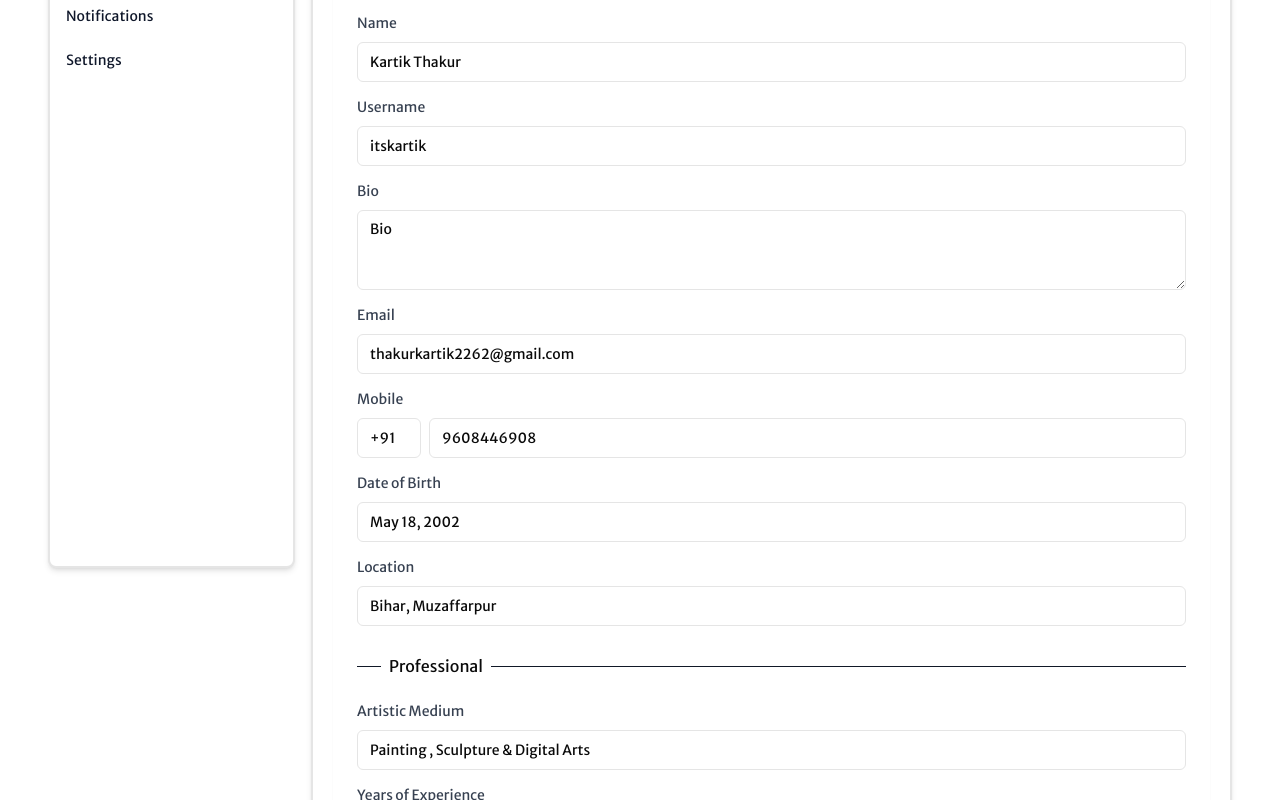
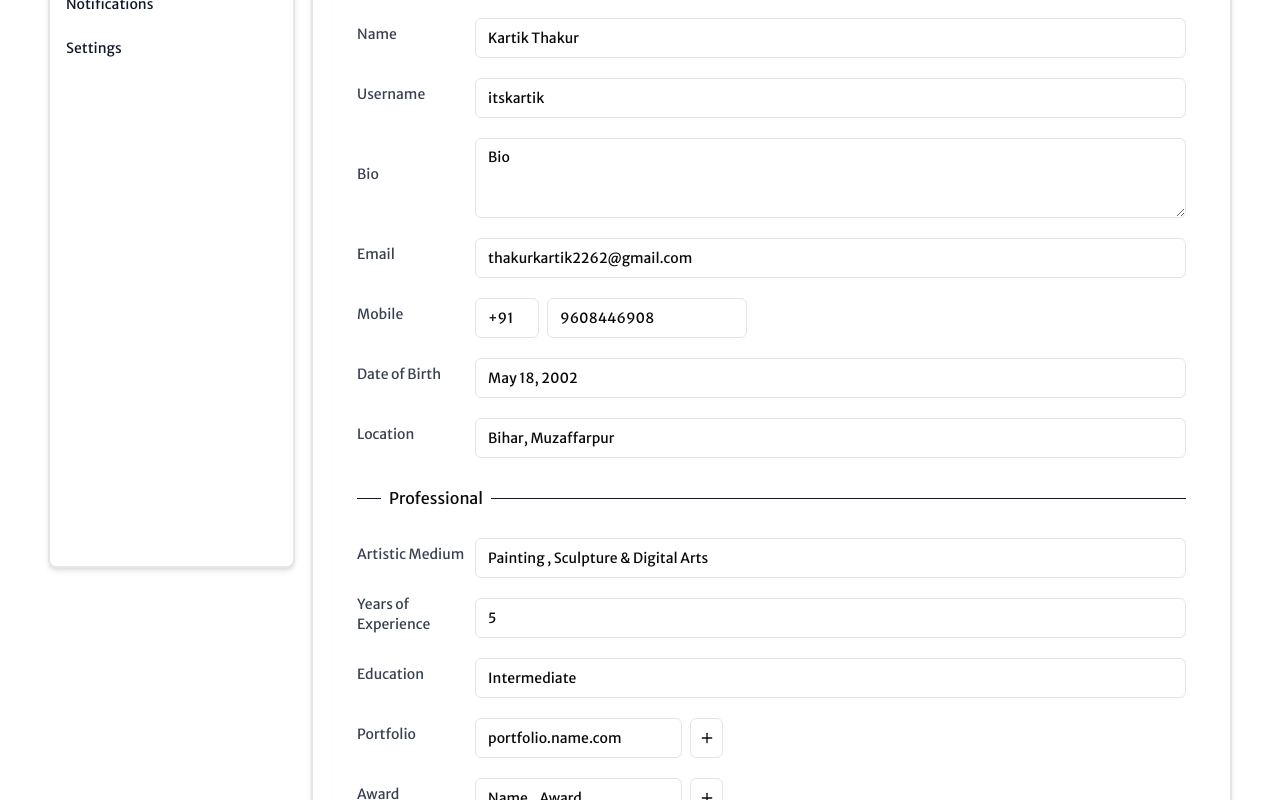
Before and after one commit to itskartik22/artlink, a Next.js app: page /profile in a window 1280 px wide. Shown: the part 240-1040 px from the top of the page. Built offline with nearby package versions, Linux system fonts and the light colour scheme; no server answers.

Commit message:
profile and layout fix

```diff
--- a/src/app/(protected)/profile/layout.tsx
+++ b/src/app/(protected)/profile/layout.tsx
@@ -52,7 +52,7 @@ const Layout = ({ children }: LayoutProps) => {
             onClick={() => {
               setSidebar(false);
             }}
-            className={`px-4 py-4  rounded-t-md  text-base ${
+            className={`px-4 py-3  rounded-t-md  text-sm ${
               pathname === "/profile"
                 ? "bg-slate-900 text-white"
                 : "text-slate-900 hover:bg-white"
--- a/src/components/profile/ArtistProfile.tsx
+++ b/src/components/profile/ArtistProfile.tsx
@@ -64,8 +64,8 @@ export default function ArtistProfile() {
               name="name"
               control={form.control}
               render={({ field }) => (
-                <FormItem>
-                  <FormLabel className="text-sm text-gray-700">Name</FormLabel>
+                <FormItem className="flex flex-col md:flex-row md:items-center gap-2">
+                  <FormLabel className="text-sm text-gray-700 min-w-[110px]">Name</FormLabel>
                   <FormControl>
                     <Input {...field} />
                   </FormControl>
@@ -76,8 +76,8 @@ export default function ArtistProfile() {
               name="username"
               control={form.control}
               render={({ field }) => (
-                <FormItem>
-                  <FormLabel className="text-sm text-gray-700">
+                <FormItem className="flex flex-col md:flex-row md:items-center gap-2">
+                  <FormLabel className="text-sm text-gray-700 min-w-[110px]">
                     Username
                   </FormLabel>
                   <FormControl>
@@ -90,8 +90,8 @@ export default function ArtistProfile() {
               name="bio"
               control={form.control}
               render={({ field }) => (
-                <FormItem>
-                  <FormLabel className="text-sm text-gray-700">Bio</FormLabel>
+                <FormItem className="flex flex-col md:flex-row md:items-center gap-2">
+                  <FormLabel className="text-sm text-gray-700 min-w-[110px]">Bio</FormLabel>
                   <FormControl>
                     <Textarea {...field} rows={2} />
                   </FormControl>
@@ -102,16 +102,16 @@ export default function ArtistProfile() {
               name="email"
               control={form.control}
               render={({ field }) => (
-                <FormItem>
-                  <FormLabel className="text-sm text-gray-700">Email</FormLabel>
+                <FormItem className="flex flex-col md:flex-row md:items-center gap-2">
+                  <FormLabel className="text-sm text-gray-700 min-w-[110px]">Email</FormLabel>
                   <FormControl>
                     <Input {...field} />
                   </FormControl>
                 </FormItem>
               )}
             />
-            <FormItem>
-              <FormLabel className="text-sm text-gray-700">Mobile</FormLabel>
+            <FormItem className="flex flex-col md:flex-row md:items-center gap-2">
+              <FormLabel className="text-sm text-gray-700 min-w-[110px]">Mobile</FormLabel>
               <div className="flex gap-2">
                 <FormControl>
                   <Input {...form.register("countryCode")} className="w-16" />
@@ -125,8 +125,8 @@ export default function ArtistProfile() {
               name="dob"
               control={form.control}
               render={({ field }) => (
-                <FormItem>
-                  <FormLabel className="text-sm text-gray-700">
+                <FormItem className="flex flex-col md:flex-row md:items-center gap-2">
+                  <FormLabel className="text-sm text-gray-700 min-w-[110px]">
                     Date of Birth
                   </FormLabel>
                   <FormControl>
@@ -139,8 +139,8 @@ export default function ArtistProfile() {
               name="location"
               control={form.control}
               render={({ field }) => (
-                <FormItem>
-                  <FormLabel className="text-sm text-gray-700">
+                <FormItem className="flex flex-col md:flex-row md:items-center gap-2">
+                  <FormLabel className="text-sm text-gray-700 min-w-[110px]">
                     Location
                   </FormLabel>
                   <FormControl>
@@ -151,7 +151,7 @@ export default function ArtistProfile() {
             />
 
             {/* Professional Info */}
-            <div className="flex items-center gap-2 mt-4 mb-2">
+            <div className="flex md:items-center gap-2 mt-4 mb-2">
               <div className="border-t w-6 border-gray-900" />
               <span className="font-medium">Professional</span>
               <div className="flex-1 border-t border-gray-900" />
@@ -160,8 +160,8 @@ export default function ArtistProfile() {
               name="medium"
               control={form.control}
               render={({ field }) => (
-                <FormItem>
-                  <FormLabel className="text-sm text-gray-700">
+                <FormItem className="flex flex-col md:flex-row md:items-center gap-2">
+                  <FormLabel className="text-sm text-gray-700 min-w-[110px]">
                     Artistic Medium
                   </FormLabel>
                   <FormControl>
@@ -174,8 +174,8 @@ export default function ArtistProfile() {
               name="experience"
               control={form.control}
               render={({ field }) => (
-                <FormItem>
-                  <FormLabel className="text-sm text-gray-700">
+                <FormItem className="flex flex-col md:flex-row md:items-center gap-2">
+                  <FormLabel className="text-sm text-gray-700 min-w-[110px]">
                     Years of Experience
                   </FormLabel>
                   <FormControl>
@@ -188,8 +188,8 @@ export default function ArtistProfile() {
               name="education"
               control={form.control}
               render={({ field }) => (
-                <FormItem>
-                  <FormLabel className="text-sm text-gray-700">
+                <FormItem className="flex flex-col md:flex-row md:items-center gap-2">
+                  <FormLabel className="text-sm text-gray-700 min-w-[110px]">
                     Education
                   </FormLabel>
                   <FormControl>
@@ -198,8 +198,8 @@ export default function ArtistProfile() {
                 </FormItem>
               )}
             />
-            <FormItem>
-              <FormLabel className="text-sm text-gray-700">Portfolio</FormLabel>
+            <FormItem className="flex flex-col md:flex-row md:items-center gap-2">
+              <FormLabel className="text-sm text-gray-700 min-w-[110px]">Portfolio</FormLabel>
               <div className="flex gap-2">
                 <FormControl>
                   <Input {...form.register("portfolio")} />
@@ -209,8 +209,8 @@ export default function ArtistProfile() {
                 </Button>
               </div>
             </FormItem>
-            <FormItem>
-              <FormLabel className="text-sm text-gray-700">Award</FormLabel>
+            <FormItem className="flex flex-col md:flex-row md:items-center gap-2">
+              <FormLabel className="text-sm text-gray-700 min-w-[110px]">Award</FormLabel>
               <div className="flex gap-2">
                 <FormControl>
                   <Input {...form.register("award")} />
```
Also changed, not shown: src/app/gallery/page.tsx (+9 -10 lines).
